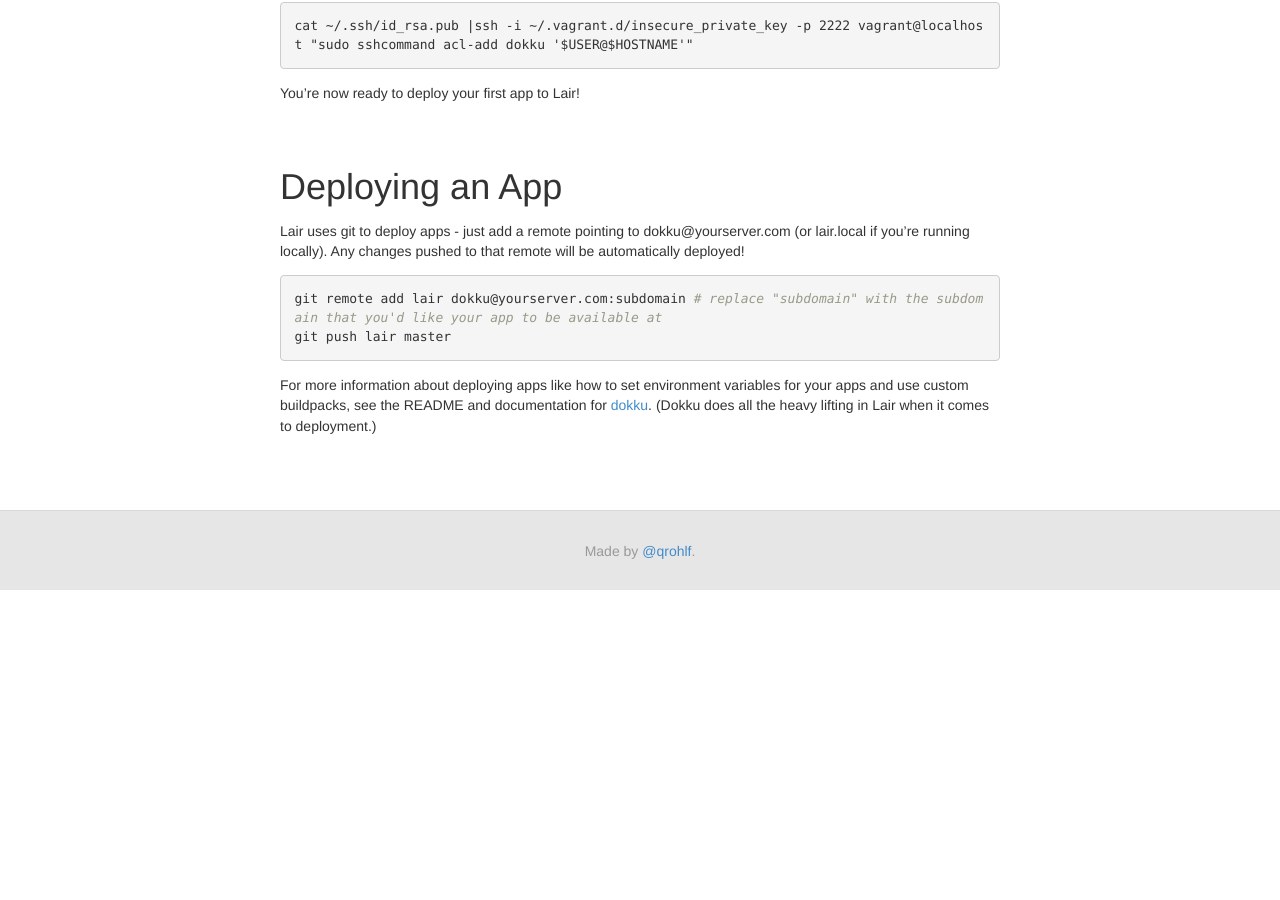
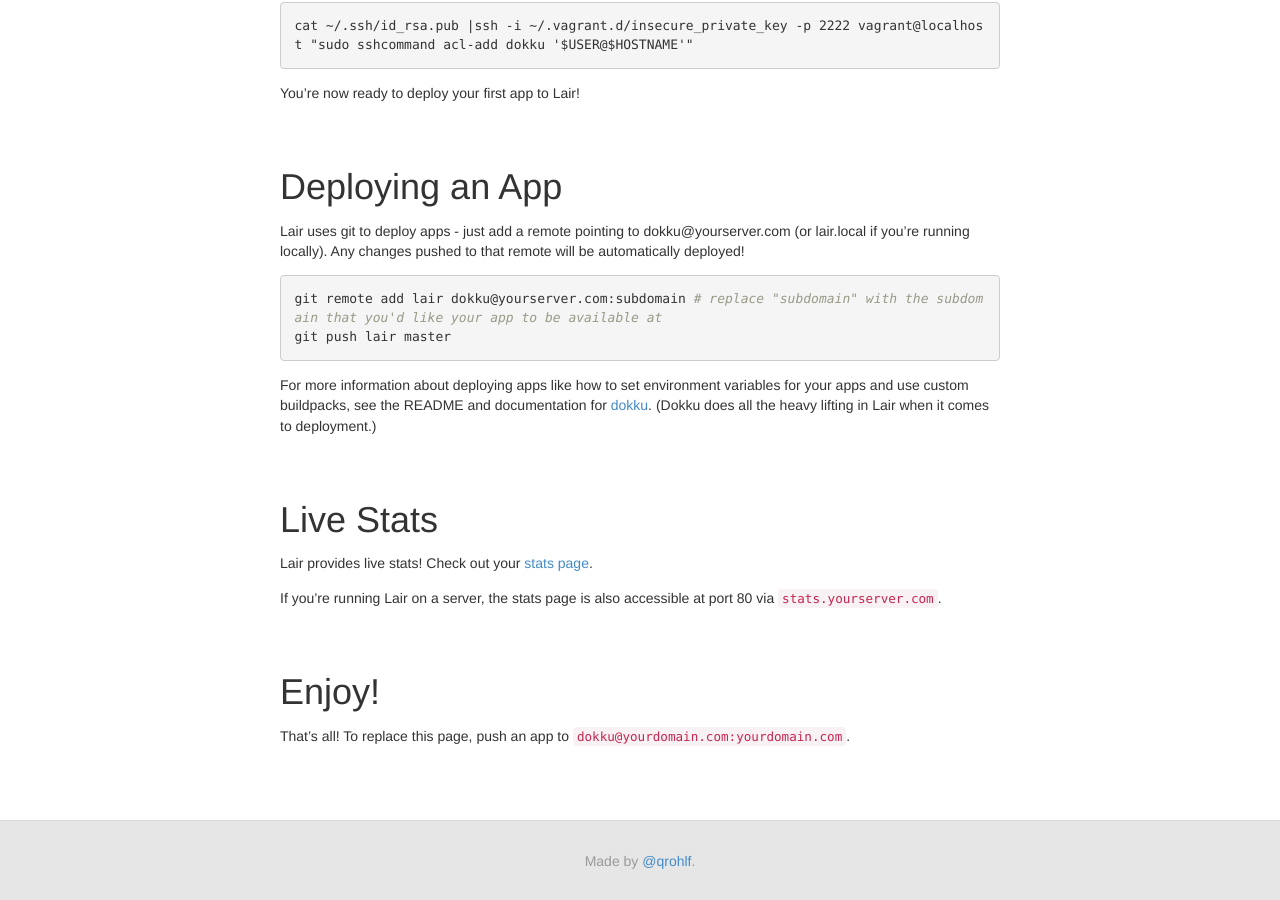
Before and after one commit to qrohlf/lair, a Jekyll site: the page built from success.md, in a window 1280 px wide and 900 px high, scrolled down 807 px. Built offline with Jekyll 4.4.1, drawn with Linux system fonts in a browser that asks for light colours; nearby versions of some CDN libraries; Markdown is read by kramdown in place of the engine named in the settings; before the commit the page ends 1397 px from its top, so only the background shows below that.

Commit message:
favicon and whatnot

````diff
--- a/_includes/head.html
+++ b/_includes/head.html
@@ -6,7 +6,7 @@
     <meta name="viewport" content="width=device-width, initial-scale=1">
     <meta name="description" content="">
     <meta name="author" content="">
-    <link rel="shortcut icon" href="../../assets/ico/favicon.ico">
+    <link rel="shortcut icon" href="{{ site.baseurl }}/favicon.png">
 
     <title>{% if page.title %}{{ page.title }} &middot; {{ site.name }} {% else %}{{ site.name }} by @qrohlf{% endif %}</title>
 
--- a/success.md
+++ b/success.md
@@ -35,3 +35,13 @@
 ```
 
 For more information about deploying apps like how to set environment variables for your apps and use custom buildpacks, see the README and documentation for [dokku](https://github.com/progrium/dokku). (Dokku does all the heavy lifting in Lair when it comes to deployment.)
+
+# Live Stats
+
+Lair provides live stats! Check out your [stats page](:5555).
+
+If you're running Lair on a server, the stats page is also accessible at port 80 via `stats.yourserver.com`.
+
+# Enjoy!
+
+That's all! To replace this page, push an app to `dokku@yourdomain.com:yourdomain.com`.
````
Also changed, not shown: favicon.png (added).
